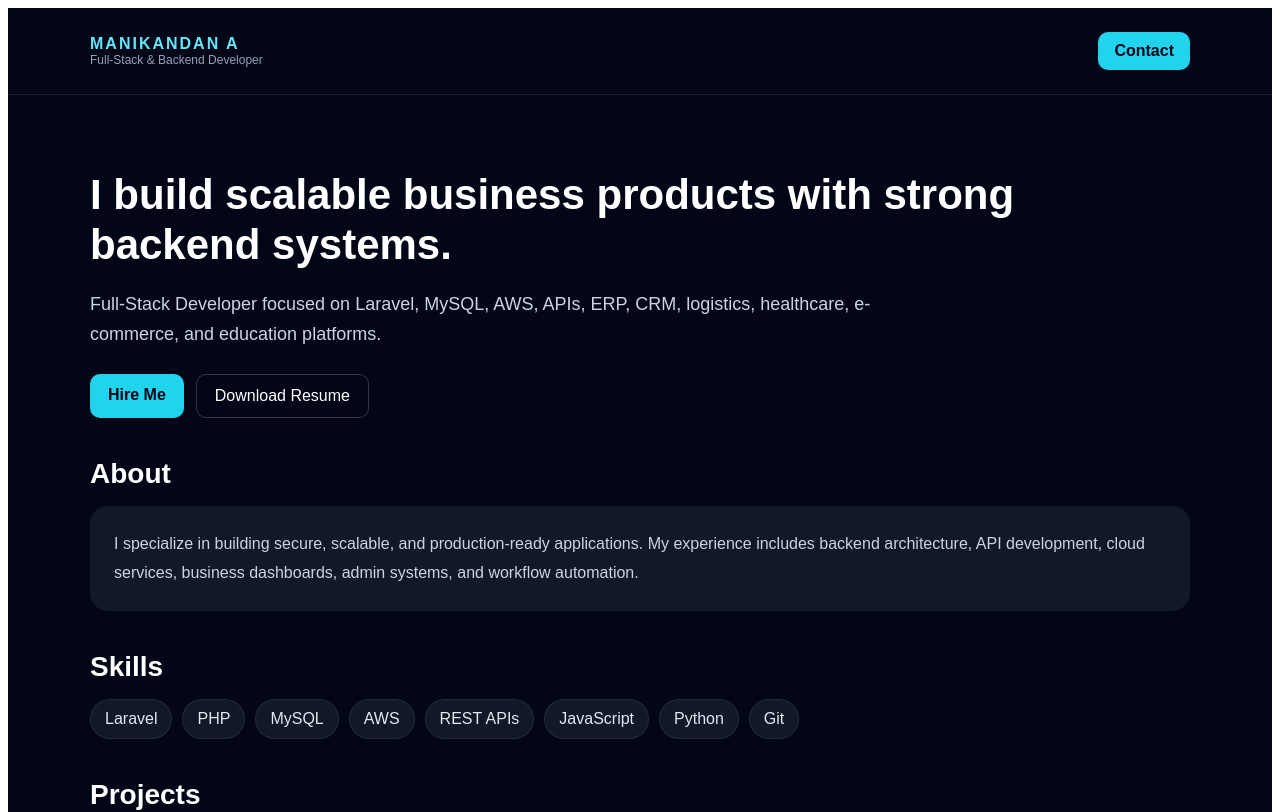
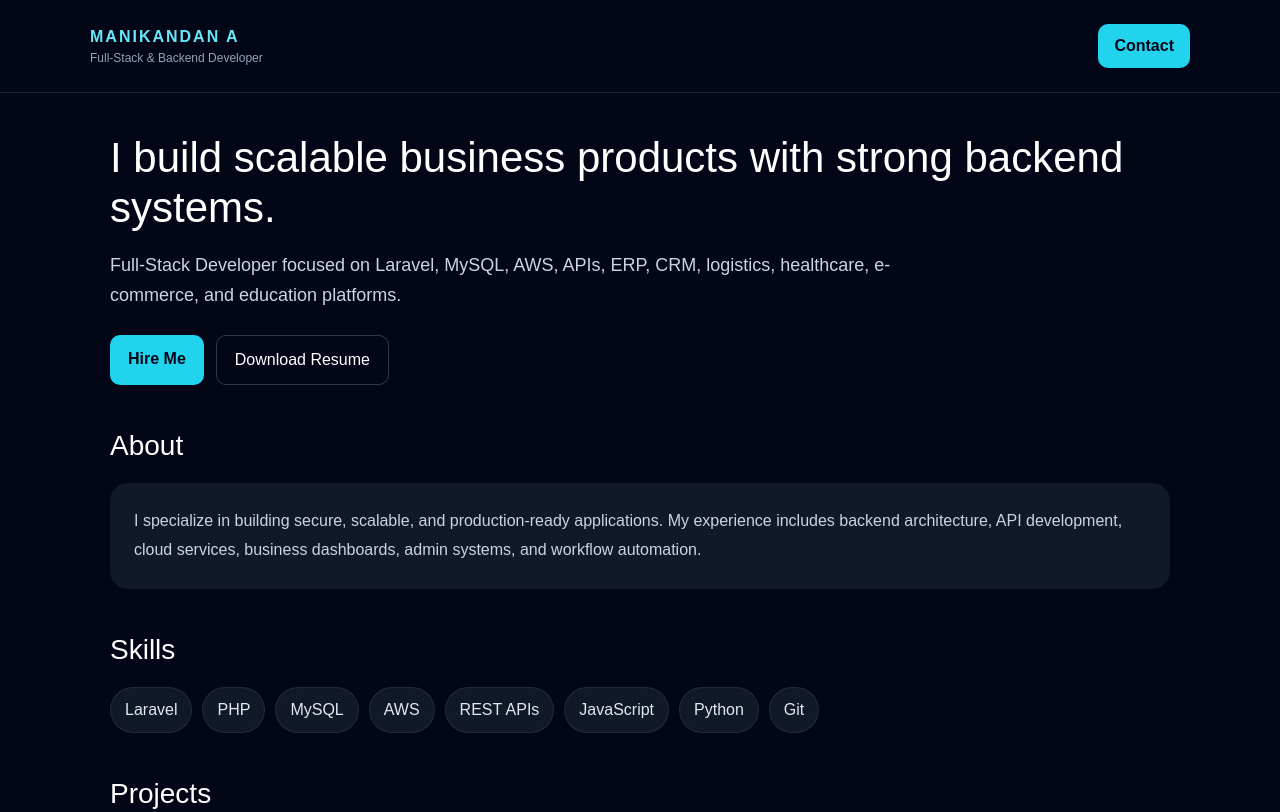
Before and after one commit to manji-pixel/manikandan-portfolio, a React (Vite) app: page / in a window 1280 px wide. Shown: the top 812 px of the page. Built offline with nearby package versions, Linux system fonts and the light colour scheme.

Commit message:
Update main.jsx

```diff
--- a/src/main.jsx
+++ b/src/main.jsx
@@ -1,9 +1,10 @@
 import React from "react";
 import ReactDOM from "react-dom/client";
-import App from "./App.jsx";
+import ManikandanPortfolio from "./App.jsx";
+import "./index.css";
 
 ReactDOM.createRoot(document.getElementById("root")).render(
   <React.StrictMode>
-    <App />
+    <ManikandanPortfolio />
   </React.StrictMode>
 );
```
